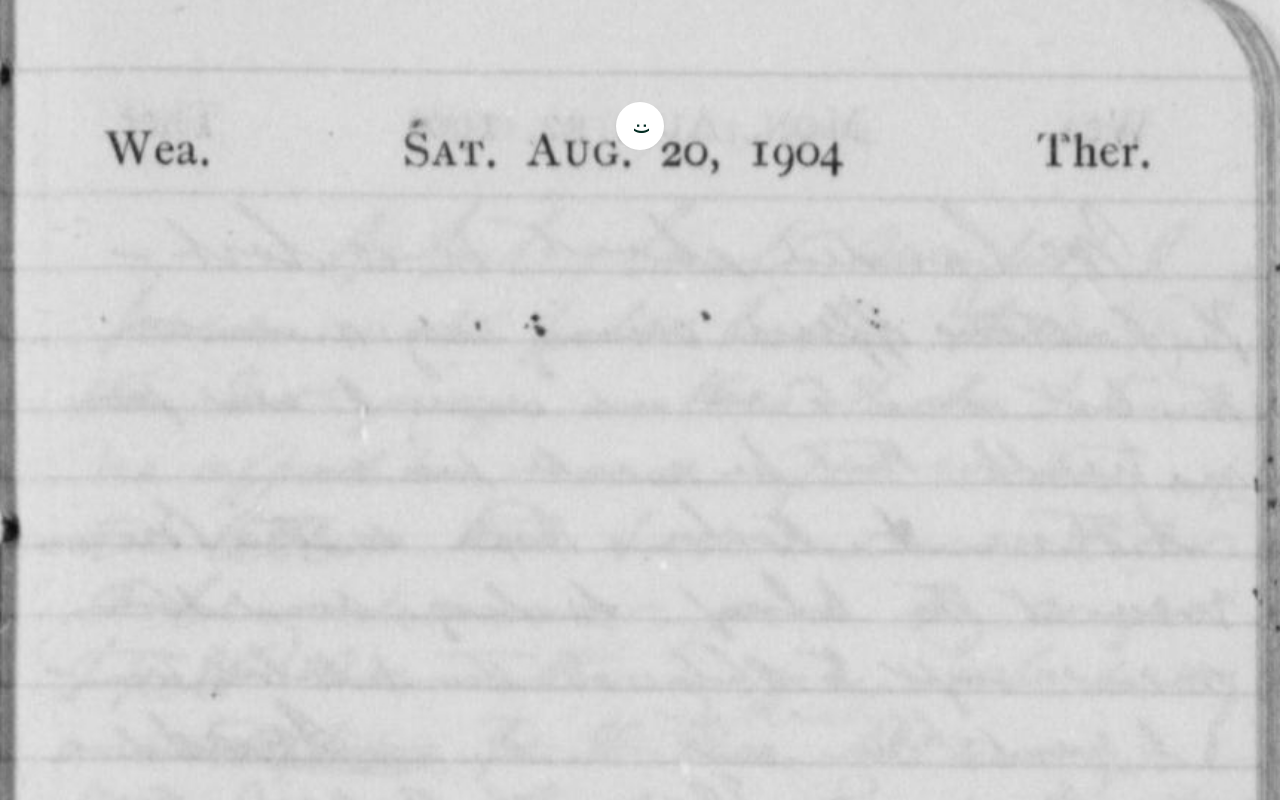
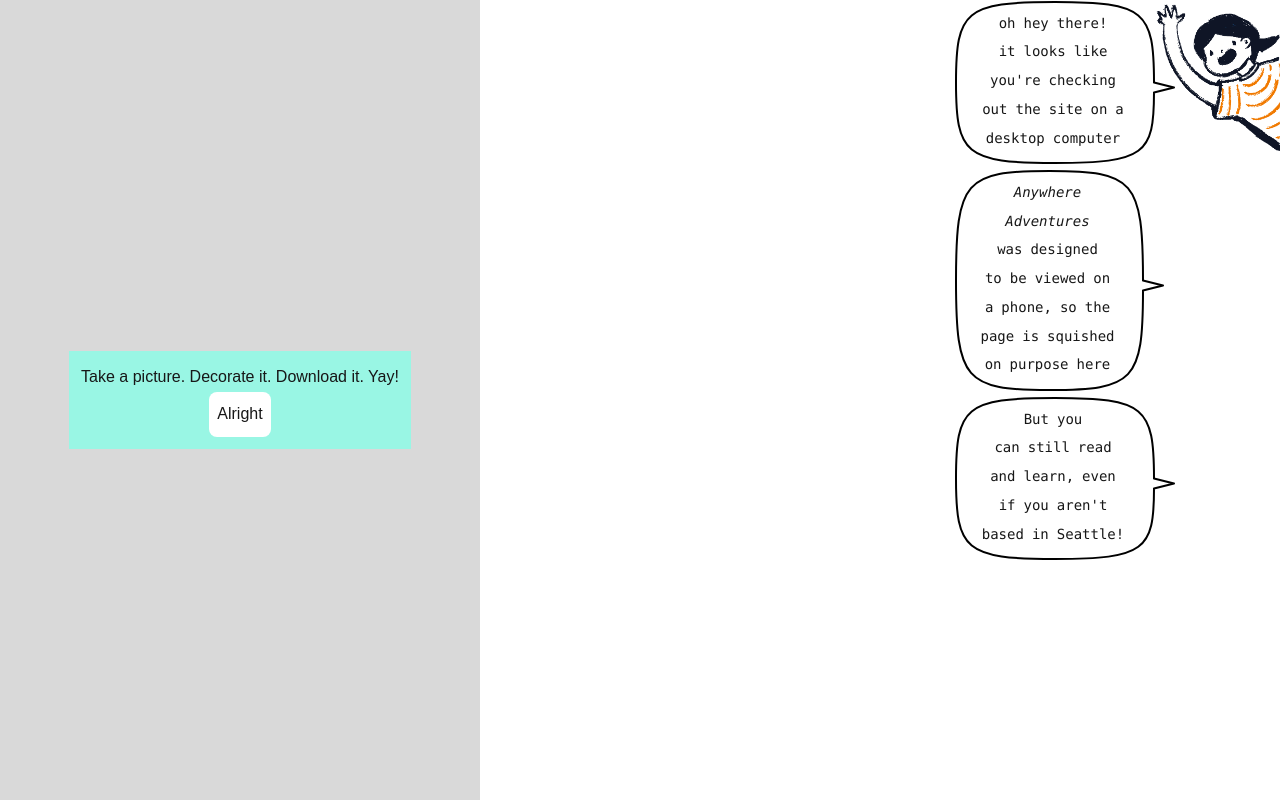
Before and after one commit to livcheerful/anywhereadventures, a Next.js app: page /camera in a window 1280 px wide. Built offline with nearby package versions, Linux system fonts and the light colour scheme; no server answers.

Commit message:
new camera page, add scrapbook experience

```diff
--- a/src/app/camera/page.js
+++ b/src/app/camera/page.js
@@ -1,123 +1,66 @@
 "use client";
 
-import { useState, useEffect, useRef, Suspense } from "react";
-import { useRouter } from "next/navigation";
+import { useEffect, useState, Suspense } from "react";
+import Camera from "../components/Camera";
+import Scrapbook from "../components/Scrapbook";
 
-import { gsap } from "gsap";
+const cameraPermissionStates = ["prompt", "granted", "denied"]; // https://developer.mozilla.org/en-US/docs/Web/API/PermissionStatus/state
 
-import Camera from "../components/Camera";
-import StampCollector from "../components/StampCollector";
-import Navbar from "../components/Navbar";
-import BackToReadingButton from "./BackToReadingButton";
+export default function Page({}) {
+  const [cameraPermissionState, setCameraPermissionState] = useState(undefined);
+  const [haveShownHelp, setHaveShownHelp] = useState(false); //TODO update this based on cookie
+  const [picture, setPicture] = useState(undefined);
 
-export default function Page() {
-  const [picture, setPicture] = useState(undefined);
-  const [showMenuButtons, setShowMenuButtons] = useState(false);
+  async function checkPermissions(cb) {
+    const permissions = await navigator.permissions.query({ name: "camera" });
+    cb(permissions);
+  }
 
-  const router = useRouter();
-
-  function kickoffSummaryAnimation() {
-    gsap.to("#picture", {
-      duration: 1,
-      position: "absolute",
-      top: "10px",
-      left: "-19px",
-      rotate: "-25deg",
-      scale: 0.9,
-      onComplete: () => {
-        setShowMenuButtons(true);
-      },
-    });
-  }
   useEffect(() => {
     if (picture) {
-      gsap.fromTo(
-        "#picture",
-        { scale: 0.1 },
-        {
-          position: "absolute",
-          top: "50%",
-          duration: 1,
-          rotate: 720,
-          scale: 1.4,
-          onComplete: () => {
-            setTimeout(() => {
-              kickoffSummaryAnimation();
-            }, 1000);
-          },
-        }
-      );
+      const canvas = document.querySelector("#scrapbookPlayground");
+      canvas.style.width =
+        window.innerWidth < 480 ? `${window.innerWidth}px` : "480px";
+      canvas.style.height = `${window.innerHeight}px`;
+      console.log(canvas);
     }
   }, [picture]);
-
+  useEffect(() => {
+    checkPermissions((res) => {
+      setCameraPermissionState(res.state);
+    });
+    return () => {
+      // localstream.getTracks()[0].stop();
+      // need to unregister the camera when navigating away from the page
+    };
+  }, []);
   return (
-    <div
-      className="flex flex-col relative w-screen h-screen overflow-hidden"
-      style={{
-        background: `url("/loc/sba-journal-blank.jpg")`,
-        backgroundSize: "cover",
-      }}
-    >
-      {/* Show the photo strip */}
-      {picture && (
-        <div
-          id="picture"
-          className="output flex flex-col relative w-fit max-w-[15rem] max-h-[15rem]"
-        >
-          <img className="" src={picture} />
-        </div>
-      )}
-      {showMenuButtons && (
-        <div className="w-full h-screen">
-          <Navbar />
-          <div
-            className="w-fit flex flex-col gap-2 right-4 absolute "
-            style={{ top: "10px" }}
-          >
-            <button
-              className="py-3 px-2 h-fit bg-emerald-200 hover:bg-emerald-400 font-bold text-emerald-800 rounded-lg drop-shadow-lg"
-              onClick={() => {
-                setShowMenuButtons(false);
-                setPicture(undefined);
-              }}
-            >
-              Retake
-            </button>
-            <button
-              className="py-3 px-2 h-fit bg-emerald-200 hover:bg-emerald-400 font-bold text-emerald-800 rounded-lg drop-shadow-lg"
-              onClick={() => {
-                const dataURL = document
-                  .getElementById("canvas")
-                  .toDataURL("image/png");
-                var a = document.createElement("a");
-                // Set the link to the image so that when clicked, the image begins downloading
-                a.href = dataURL;
-                // Specify the image filename
-                a.download = "canvas-download.png";
-                // Click on the link to set off download
-                a.click();
-              }}
-            >
-              Download
-            </button>
-            <BackToReadingButton />
+    <div className="h-screen w-screen md:w-limiter bg-black">
+      {cameraPermissionState == "prompt" && !haveShownHelp && (
+        <div className="w-full h-full bg-white/85 flex flex-col items-center justify-center">
+          <div className="bg-teal-200 p-3 w-fit min-h-1/2 gap-2">
+            <div>Take a picture. Decorate it. Download it. Yay!</div>
+            <div className="w-full flex flex-col items-center">
+              <button
+                onClick={() => {
+                  setHaveShownHelp(true);
+                }}
+                className="bg-white rounded-lg p-2"
+              >
+                Alright
+              </button>
+            </div>
           </div>
         </div>
       )}
-      {showMenuButtons && (
-        <div className="absolute w-full" style={{ top: "30%" }}>
-          <div className="absolute w-full" style={{ top: "-30px" }}>
-            <StampCollector />
-          </div>
-        </div>
+
+      {((cameraPermissionState == "prompt" && haveShownHelp) ||
+        cameraPermissionState == "granted") && (
+        <Suspense>
+          <Camera picture={picture} setPicture={setPicture} />
+        </Suspense>
       )}
-      <Suspense>
-        <Camera
-          picture={picture}
-          setPicture={setPicture}
-          kickoffSummaryAnimation={kickoffSummaryAnimation}
-        />
-      </Suspense>
+      {picture && <Scrapbook picture={picture} />}
     </div>
   );
 }
--- a/src/app/components/Camera.js
+++ b/src/app/components/Camera.js
@@ -27,7 +27,6 @@ export default function Camera({
   }, []);
 
   function flash() {
-    console.log("flash!");
     const tl = gsap.timeline();
     tl.fromTo(
       "#white-background",
@@ -65,6 +64,7 @@ export default function Camera({
       false
     );
     try {
+      console.log(navigator.mediaDevices);
       stream = await navigator.mediaDevices.getUserMedia(constraints);
       video.srcObject = stream;
       video.play();
@@ -230,9 +230,8 @@ export default function Camera({
     }, 3000);
   }
 
-  function takePicture(fast = false) {
+  function takePicture() {
     function snapPhoto() {
-      flash();
       const tempCanvas = document.createElement("canvas");
       const tempCtx = tempCanvas.getContext("2d");
       tempCanvas.width = video.videoWidth;
@@ -241,61 +240,45 @@ export default function Camera({
       return tempCanvas;
     }
 
-    if (!fast) startCountdown();
     if (width && height) {
       const filmStrip = [];
       switch (cameraType) {
         case "stereograph":
-          setTimeout(
-            () => {
+          console.log("in stereograph");
+          setTimeout(() => {
+            flash();
             filmStrip.push(snapPhoto());
-            },
-            fast ? 1 : 3500
-          );
-          setTimeout(
-            () => {
+          }, 5);
+          setTimeout(() => {
+            flash();
             filmStrip.push(snapPhoto());
             const stitched = stitchImages(filmStrip);
             setPicture(stitched);
             setShowSayCheese(false);
-            },
-            fast ? 2 : 3700
-          );
+          }, 200);
           break;
         case "newspaper":
-          setTimeout(
-            () => {
+          setTimeout(() => {
             filmStrip.push(snapPhoto());
             const stitched = stitchImages(filmStrip);
             setPicture(stitched);
             setShowSayCheese(false);
-            },
-            fast ? 0 : 3500
-          );
+          }, 5);
           break;
         default:
           // Film strip
-          setTimeout(
-            () => {
+          setTimeout(() => {
             filmStrip.push(snapPhoto());
-            },
-            fast ? 0 : 3500
-          );
-          setTimeout(
-            () => {
+          }, 5);
+          setTimeout(() => {
             filmStrip.push(snapPhoto());
-            },
-            fast ? 0 : 4000
-          );
-          setTimeout(
-            () => {
+          }, 500);
+          setTimeout(() => {
             filmStrip.push(snapPhoto());
             const stitched = stitchImages(filmStrip);
             setPicture(stitched);
             setShowSayCheese(false);
-            },
-            fast ? 0 : 4500
-          );
+          }, 1000);
           break;
       }
     } else {
@@ -316,7 +299,7 @@ export default function Camera({
       <div className="filmStrip relative flex flex-col items-center overflow-hidden ">
         <div className={`${picture ? "hidden" : "visible"} camera `}>
           <video
-            webkit-playsinline
+            webkit-playsinline="true"
             autoPlay
             controls
             playsInline
--- /dev/null
+++ b/src/app/components/Scrapbook.js
@@ -0,0 +1,73 @@
+import { useState, useEffect } from "react";
+import { getAllLCItems } from "../lib/storageHelpers";
+export default function Scrapbook({ picture }) {
+  const [showStickerModal, setShowStickerModal] = useState(false);
+  const [currentTool, setCurrentTool] = useState();
+  const [stickers, setStickers] = useState([]);
+
+  useEffect(() => {
+    const lcItems = getAllLCItems();
+    console.log(lcItems);
+    setStickers(Object.values(lcItems));
+  }, []);
+
+  return (
+    <div>
+      {picture && (
+        <div id="picture" className="output flex flex-col relative w-full ">
+          <img className="" src={picture} />
+        </div>
+      )}
+      <canvas className="absolute top-0 left-0" id="scrapbookPlayground" />
+      {picture && (
+        <div className="text-white absolute bottom-0 p-2">
+          <div>Tools</div>
+          <div className="overflow-x-auto">
+            <button
+              className="bg-pink-300 p-2 rounded-lg cursor-pointer"
+              onClick={() => {
+                setShowStickerModal(true);
+              }}
+            >
+              Sticker
+            </button>
+          </div>
+        </div>
+      )}
+      {showStickerModal && (
+        <div
+          className="md:w-limiter w-full h-full bg-white/80 absolute top-0 flex flex-col justify-end items-center"
+          onClick={() => {
+            setShowStickerModal(false);
+          }}
+        >
+          <div className="rounded-t-lg bg-white h-[90%] w-[95%] ">
+            <svg
+              className="w-4 "
+              xmlns="http://www.w3.org/2000/svg"
+              viewBox="0 0 384 512"
+              onClick={() => showStickerModal(false)}
+            >
+              <path d="M376.6 84.5c11.3-13.6 9.5-33.8-4.1-45.1s-33.8-9.5-45.1 4.1L192 206 56.6 43.5C45.3 29.9 25.1 28.1 11.5 39.4S-3.9 70.9 7.4 84.5L150.3 256 7.4 427.5c-11.3 13.6-9.5 33.8 4.1 45.1s33.8 9.5 45.1-4.1L192 306 327.4 468.5c11.3 13.6 31.5 15.4 45.1 4.1s15.4-31.5 4.1-45.1L233.7 256 376.6 84.5z" />
+            </svg>
+            <div className="flex flex-row flex-wrap gap-2">
+              {stickers.map((item, i) => {
+                return (
+                  <div
+                    className="w-1/3"
+                    onClick={(e) => {
+                      e.stopPropagation();
+                      console.log("Add this item");
+                    }}
+                  >
+                    <img src={item.image} />
+                  </div>
+                );
+              })}
+            </div>
+          </div>
+        </div>
+      )}
+    </div>
+  );
+}
```
Also changed, not shown: src/app/components/Map.js (+29 -3 lines), package.json (line endings or trailing spaces), src/app/lib/storageHelpers.js. Lines whose indentation alone changed are shown as unchanged.
